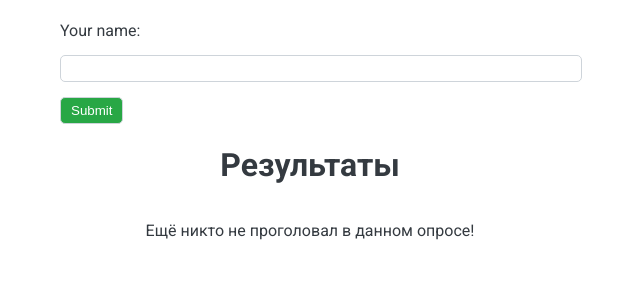
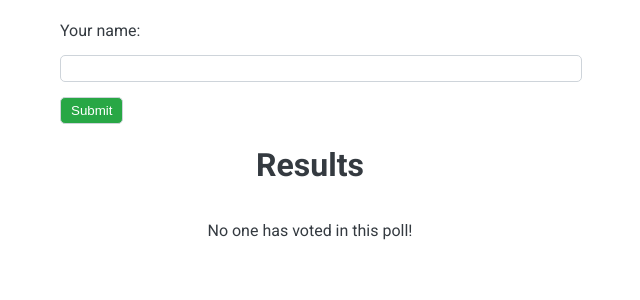
Before and after one commit to iasumbaev/poll_creator, a PHP site: template view/poll.php in a window 1280 px wide. Shown: the top 300 px of the page, without its empty margins (330-970 px from the left). Run offline with PHP 8.4, Linux system fonts and the light colour scheme; the template is opened without the code that fills it, so the values that code supplies are empty.

Commit message:
Update poll.php

```diff
--- a/view/poll.php
+++ b/view/poll.php
@@ -36,21 +36,21 @@
                         <?php endforeach; ?>
                     </div>
 
-                    <input type="submit" class="submit-btn" @click="checkForm">
+                    <input type="submit" class="submit-btn" @click="checkForm" value="Submit">
                 </div>
                 <div v-else class="alert alert-green">
-                    Вы проголосовали в данном опросе!
+                    You voted on this poll!
                 </div>
 
             <?php else: ?>
                 <div class="alert alert-green">
-                    Вы уже проголосовали в данном опросе!
+                    You have already voted in this poll!
                 </div>
             <?php endif; ?>
 
 
         </form>
-        <h1>Результаты</h1>
+        <h1>Results</h1>
 
     </div>
     <div class="result">
@@ -74,7 +74,7 @@
             </tr>
         </table>
         <p v-else>
-            Ещё никто не проголовал в данном опросе!
+            No one has voted in this poll!
         </p>
 
     </div>
```
